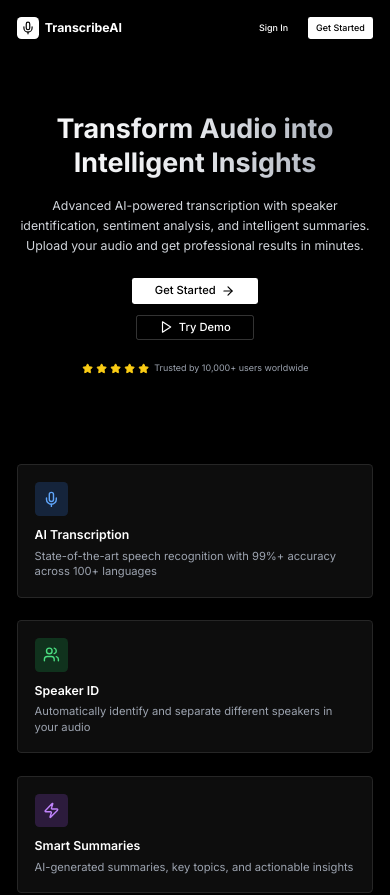
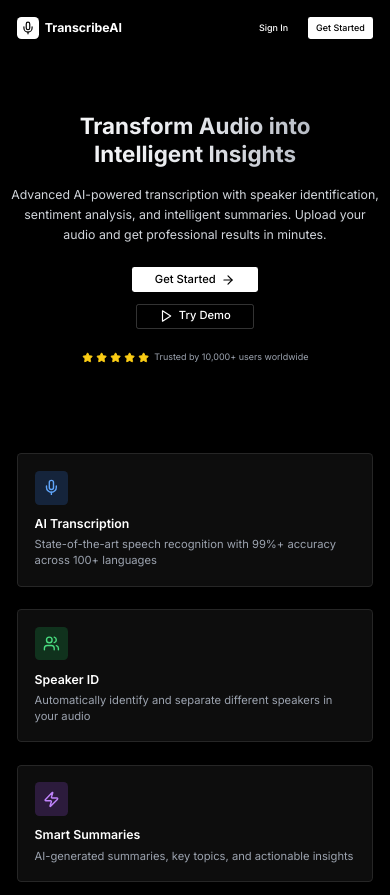
Before and after one commit to Philly345/ecouter-transcribe-8i, a Next.js app: page / in a window 390 px wide. Shown: the top 895 px of the page. Built offline with nearby package versions, Linux system fonts and the light colour scheme.

Commit message:
Update page.tsx

```diff
--- a/app/page.tsx
+++ b/app/page.tsx
@@ -119,10 +119,10 @@ export default function HomePage() {
       </nav>
 
       {/* Hero Section */}
-      <div className="relative z-10 max-w-6xl mx-auto px-6 md:px-8 pt-20 pb-32">
+      <div className="relative z-10 max-w-6xl mx-auto px-4 sm:px-6 md:px-8 pt-20 pb-32">
         <div className="text-center space-y-8">
           <div className="space-y-6">
-            <h1 className="text-5xl md:text-7xl font-bold leading-tight bg-gradient-to-r from-white via-gray-200 to-gray-400 bg-clip-text text-transparent">
+            <h1 className="text-4xl sm:text-5xl md:text-6xl lg:text-7xl font-bold leading-tight bg-gradient-to-r from-white via-gray-200 to-gray-400 bg-clip-text text-transparent px-4">
               {getTranslatedText("Transform Audio into Intelligent Insights")}
             </h1>
             <p className="text-xl md:text-2xl text-gray-300 max-w-3xl mx-auto leading-relaxed">
```
